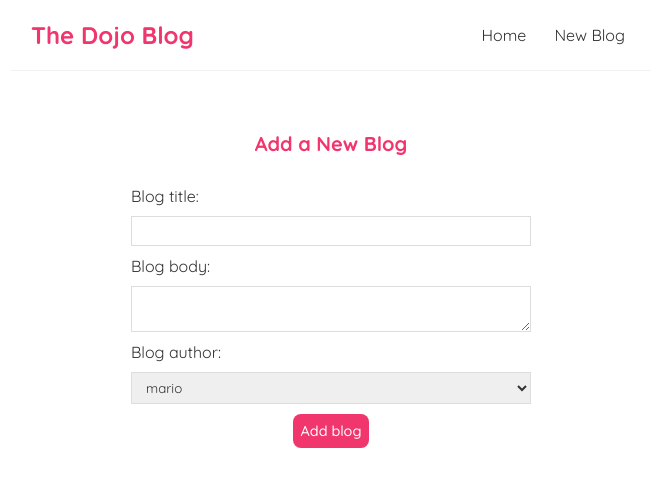
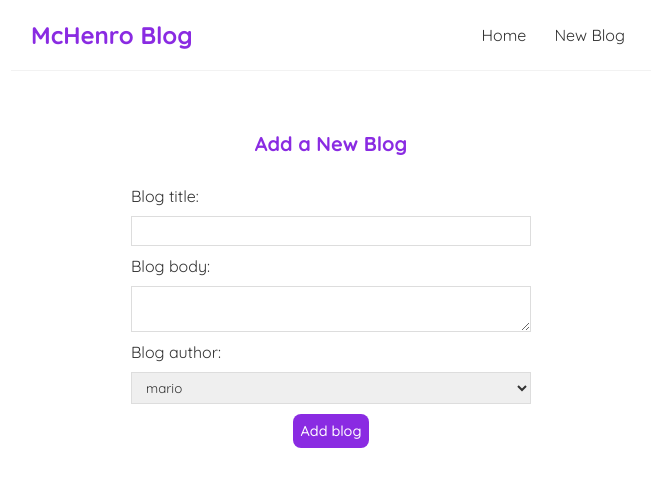
Before and after one commit to McHenro/A-Simple-React-Blog, a React (Create React App) app: page /create in a window 1280 px wide. Shown: the top 486 px of the page, without its empty margins (309-964 px from the left). Built offline with nearby package versions, Linux system fonts and the light colour scheme.

Commit message:
update: update project

```diff
--- a/src/Create.js
+++ b/src/Create.js
@@ -5,7 +5,7 @@ import axios from "axios";
 const Create = () => {
   const [title, setTitle] = useState("");
   const [body, setBody] = useState("");
-  const [author, setAuthor] = useState("mario");
+  const [author, setAuthor] = useState("Saheed");
   const [isPending, setIspending] = useState(false);
   const navigate = useNavigate();
 
--- a/src/Navbar.js
+++ b/src/Navbar.js
@@ -3,7 +3,7 @@ import { Link } from "react-router-dom";
 const Navbar = () => {
     return (
       <nav className="navbar">
-        <h1>The Dojo Blog</h1>
+        <h1>McHenro Blog</h1>
         <div className="links">
           <Link to="/">Home</Link>
           <Link to="/create">New Blog</Link>
--- a/src/index.css
+++ b/src/index.css
@@ -15,7 +15,8 @@
   border-bottom: 1px solid #f2f2f2;
 }
 .navbar h1 {
-  color: #f1356d;
+  /* color: #f1356d; */
+  color: blueviolet;
 }
 .navbar  .links {
   margin-left: auto;
@@ -26,7 +27,8 @@
   padding: 6px;
 }
 .navbar a:hover {
-  color: #f1356d;
+  /* color: #f1356d; */
+  color: blueviolet;
 }
 .content {
   max-width: 600px;
@@ -45,7 +47,8 @@
 }
 .blog-preview h2 {
   font-size: 20px;
-  color: #f1356d;
+  /* color: #f1356d; */
+  color: blueviolet;
   margin-bottom: 8px;
 }
 .blog-preview a{
@@ -56,7 +59,8 @@
 
 .blog-details h2 {
   font-size: 20px;
-  color: #f1356d;
+  /* color: #f1356d; */
+  color: blueviolet;
 }
 p {
   font-weight: 600;
@@ -68,7 +72,8 @@ p {
 .blog-details button{
   border: 0;
   color: #fff;
-  background: #f1356d;
+  /* background: #f1356d; */
+  background: blueviolet;
   border-radius: 8px;
   padding: 8px;
   cursor: pointer;
@@ -89,7 +94,10 @@ p {
 }
 .create h2 {
   font-size: 20px;
-  color: #f1356d;
+  /* color: #f1356d; */
+  color: blueviolet;
+
+
   margin-bottom: 30px;
 }
 .create input, .create textarea, .create select {
@@ -101,7 +109,9 @@ p {
   display: block;
 }
 .create button {
-  background: #f1356d;
+  /* background: #f1356d; */
+  background: blueviolet;
+
   color: #fff;
   border: 0;
   padding: 8px;
```
Also changed, not shown: data/db.json (+6 -6 lines).
